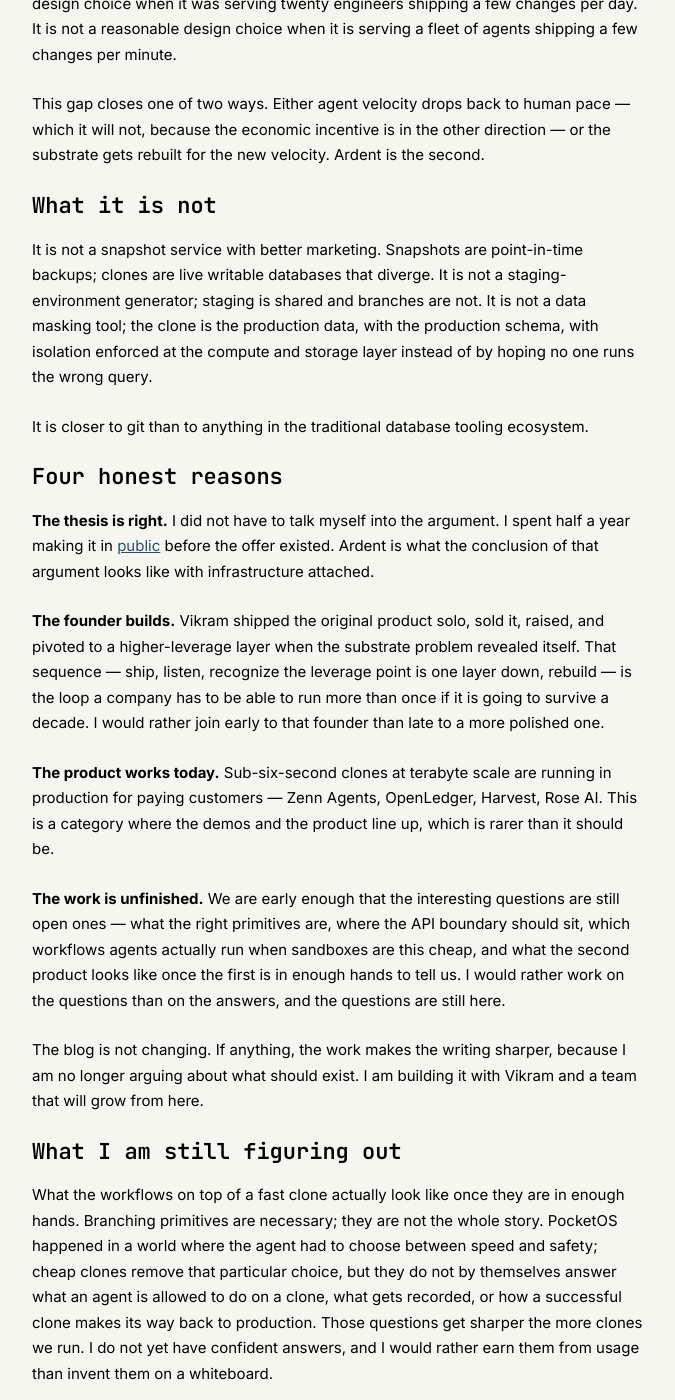
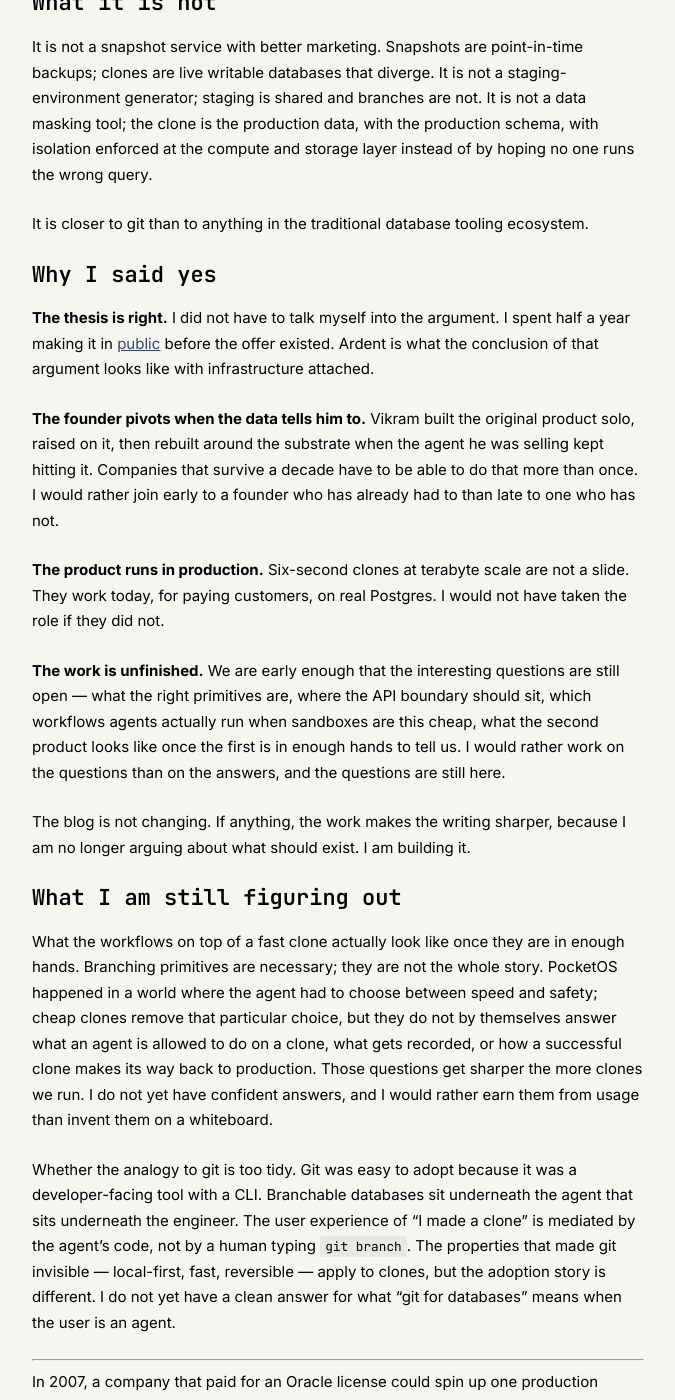
Before and after one commit to ashita-ai/ashita-ai.github.io, a Jekyll site: the page built from _posts/2026-05-02-why-i-joined-ardent.md, in a window 1280 px wide and 1400 px high, scrolled down 3345 px. Shown: the whole window, without its empty margins (302-977 px from the left). Built offline with Jekyll 4.4.1, drawn with Linux system fonts in a browser that asks for light colours; some of the changed text lies outside the part shown.

Commit message:
Scrub marketing tone from 'Why I Joined Ardent'
Cuts:
- 30,960x benchmark and its 'reads like a marketing claim until
  you remember' self-defense
- Abhay Singh / Chevron customer testimonial
- Four-logo customer list (Zenn, OpenLedger, Harvest, Rose AI)
- 'Full-fidelity' adjective on the clone description
- 'Founders who do it after their first product is already
  working are rarer' rhetorical flourish
- 'A team that will grow from here' hiring teaser

Replacements lean on the experiential argument (request-and-wait
vs spawn-in-loop) and personal stake ('I would not have taken
the role if they did not') instead of testimonial or benchmark.
Renamed 'Four honest reasons' to 'Why I said yes'.

```diff
--- a/_posts/2026-05-02-why-i-joined-ardent.md
+++ b/_posts/2026-05-02-why-i-joined-ardent.md
@@ -41,15 +41,13 @@
 
 Then Vikram ran into the same wall every team building agents on real data hits. The agent could write the pipeline code, but it had nowhere safe to test it. Seed files were wrong. Staging was a queue. Snapshots were too slow. The agent was bottlenecked not by its reasoning but by the substrate. His own [framing](https://siliconangle.com/2025/09/25/ardent-ai-beats-odds-launch-worlds-first-agentic-engineer-data-pipeline-maintenance/) of the original problem applied recursively: "the tooling wasn't broken, the entire approach was."
 
-So he rebuilt around the substrate. Database sandboxes — sub-six-second Postgres clones, copy-on-write, isolated compute, no cap on how many can exist — became the product. The agents that need them are everyone's, not just Ardent's. That pivot, from "build the agent" to "build the substrate the agent stands on," is the move that made me want to work with him. Founders who recognize the higher-leverage layer and rebuild for it are rare. Founders who do it after their first product is already working are rarer.
+So he rebuilt around the substrate. The sandboxes became the product, and the agents that use them are everyone's, not just Ardent's. Walking away from a working product because the layer underneath has more leverage is uncommon. It is what made the conversation about joining a short one.
 
 ## What Ardent actually does
 
-Ardent creates an isolated, full-fidelity copy of a Postgres database in under six seconds. Not a sample. Not a staging snapshot. An exact clone with copy-on-write at the storage layer, isolated compute, scale-to-zero when idle, and no cap on how many can exist at once. The benchmark on the marketing page is 30,960x faster per terabyte than the traditional path. The number reads like a marketing claim until you remember what an order-of-magnitude difference does to user behavior. Going from "I will request a clone and check back in an hour" to "I will spawn one inside a loop" is not a faster version of the same workflow. It is a different workflow.
+Ardent makes an isolated copy of a Postgres database in under six seconds. Not a sample. Not a staging snapshot. An actual clone — copy-on-write at the storage layer, isolated compute, scale-to-zero when idle, no cap on how many can coexist. The user-visible difference is going from "request a clone and check back in an hour" to "spawn one inside a loop." That is not a faster version of the same workflow. It is a different workflow.
 
 This is reversibility at the database layer. Same shape of thing that branching did for source code in 2005, before which engineers were copying directories and emailing diffs. Branching did not just speed up a slow operation. It changed what engineers were willing to try. You experiment more when experiments are cheap and the worst case is `git checkout main`. Cheap, isolated database clones do the same thing for data work — and the only reason this has not been obvious for a decade is that until recently, "data work" mostly meant humans. At human pace, hourly clones are tolerable. At agent pace, they are the bottleneck.
-
-Abhay Singh at Chevron put it cleanly: Ardent is "as critical as git was for code." That comparison is correct, and it is the reason the product exists at all.
 
 ## Why now
 
@@ -67,17 +65,17 @@
 
 It is closer to git than to anything in the traditional database tooling ecosystem.
 
-## Four honest reasons
+## Why I said yes
 
 **The thesis is right.** I did not have to talk myself into the argument. I spent half a year making it in [public](/blog/reversibility-as-default/) before the offer existed. Ardent is what the conclusion of that argument looks like with infrastructure attached.
 
-**The founder builds.** Vikram shipped the original product solo, sold it, raised, and pivoted to a higher-leverage layer when the substrate problem revealed itself. That sequence — ship, listen, recognize the leverage point is one layer down, rebuild — is the loop a company has to be able to run more than once if it is going to survive a decade. I would rather join early to that founder than late to a more polished one.
+**The founder pivots when the data tells him to.** Vikram built the original product solo, raised on it, then rebuilt around the substrate when the agent he was selling kept hitting it. Companies that survive a decade have to be able to do that more than once. I would rather join early to a founder who has already had to than late to one who has not.
 
-**The product works today.** Sub-six-second clones at terabyte scale are running in production for paying customers — Zenn Agents, OpenLedger, Harvest, Rose AI. This is a category where the demos and the product line up, which is rarer than it should be.
+**The product runs in production.** Six-second clones at terabyte scale are not a slide. They work today, for paying customers, on real Postgres. I would not have taken the role if they did not.
 
-**The work is unfinished.** We are early enough that the interesting questions are still open ones — what the right primitives are, where the API boundary should sit, which workflows agents actually run when sandboxes are this cheap, and what the second product looks like once the first is in enough hands to tell us. I would rather work on the questions than on the answers, and the questions are still here.
+**The work is unfinished.** We are early enough that the interesting questions are still open — what the right primitives are, where the API boundary should sit, which workflows agents actually run when sandboxes are this cheap, what the second product looks like once the first is in enough hands to tell us. I would rather work on the questions than on the answers, and the questions are still here.
 
-The blog is not changing. If anything, the work makes the writing sharper, because I am no longer arguing about what should exist. I am building it with Vikram and a team that will grow from here.
+The blog is not changing. If anything, the work makes the writing sharper, because I am no longer arguing about what should exist. I am building it.
 
 ## What I am still figuring out
 
```
